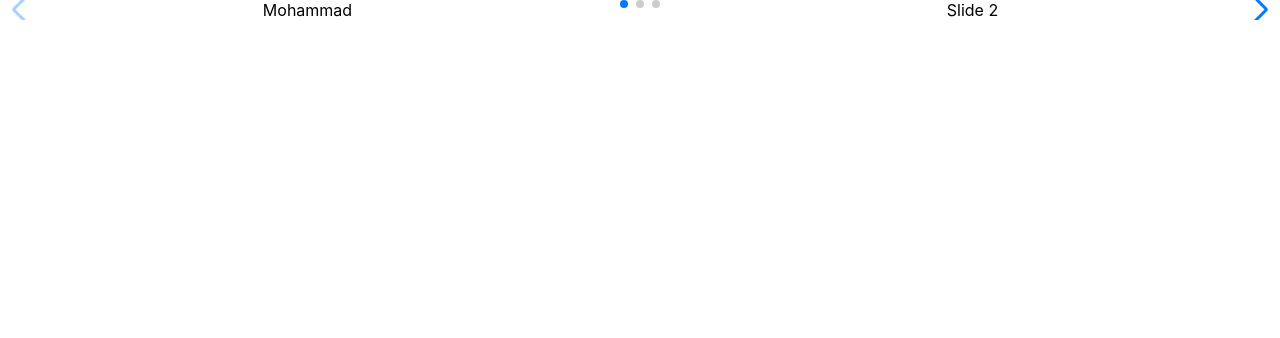
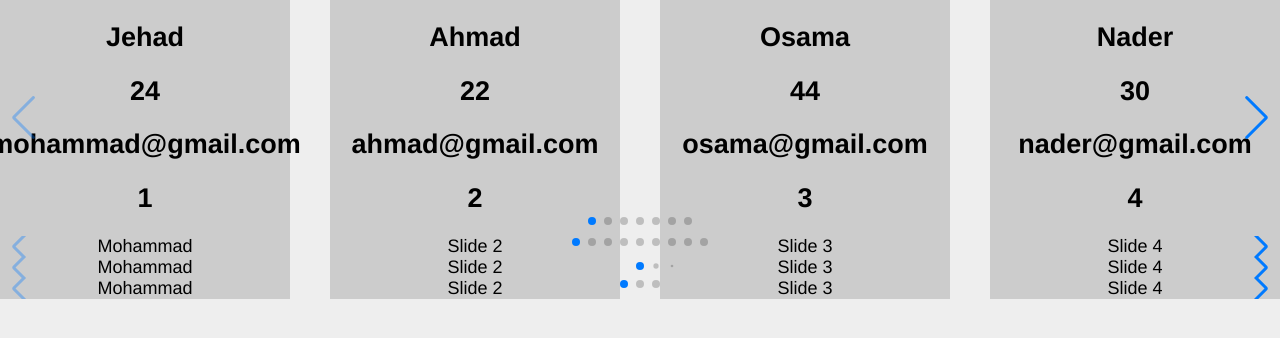
Before and after one commit to mohammaddarweesh-oop/project-one, a React (Create React App) app: page / in a window 1280 px wide. Shown: the top 338 px of the page. Built offline with nearby package versions, Linux system fonts and the light colour scheme.

Commit message:
clickable and dynamic

```diff
--- a/src/App.js
+++ b/src/App.js
@@ -4,17 +4,127 @@ import "swiper/swiper.min.css";
 import "./App.css";
 import "swiper/css/navigation";
 import "swiper/css/pagination";
+import "./main.css";
 
 SwiperCore.use([Pagination, Navigation]);
 
 function App() {
+  let userData = [
+    { id: 1, name: "Jehad", email: "mohammad@gmail.com", age: 24 },
+    { id: 2, name: "Ahmad", email: "ahmad@gmail.com", age: 22 },
+    { id: 3, name: "Osama", email: "osama@gmail.com", age: 44 },
+    { id: 4, name: "Nader", email: "nader@gmail.com", age: 30 },
+    { id: 5, name: "Same", email: "same@gmail.com", age: 33 },
+    { id: 6, name: "Khaled", email: "khaled@gmail.com", age: 70 },
+    { id: 5, name: "Faiza", email: "faiza@gmail.com", age: 23 },
+    { id: 5, name: "Dawood", email: "dawood@gmail.com", age: 14 },
+    { id: 5, name: "Moaath", email: "moaath@gmail.com", age: 18 },
+    { id: 5, name: "Sulaiman", email: "Sulaiman@gmail.com", age: 24 },
+  ];
+
+  const view = () => {
+    const ss = userData.map((el) => (
+      <SwiperSlide>
+        <h2>{el.name}</h2>
+        <h2>{el.age}</h2>
+        <h2>{el.email}</h2>
+        <h2>{el.id}</h2>
+      </SwiperSlide>
+    ));
+    return (
+      <Swiper spaceBetween={50} slidesPerView={2} navigation pagination>
+        {ss}
+      </Swiper>
+    );
+  };
+
+  const breakPoint = {
+    320: {
+      slidesPerView: 2,
+      spaceBetween: 20,
+    },
+    // when window width is >= 480px
+    480: {
+      slidesPerView: 3,
+      spaceBetween: 30,
+    },
+    // when window width is >= 640px
+    640: {
+      slidesPerView: 4,
+      spaceBetween: 40,
+    },
+  };
   return (
     <div className="App">
-      <Swiper spaceBetween={50} slidesPerView={2} navigation pagination>
-        <SwiperSlide>Mohammad</SwiperSlide>
-        <SwiperSlide>Slide 2</SwiperSlide>
-        <SwiperSlide>Slide 3</SwiperSlide>
-        <SwiperSlide>Slide 4</SwiperSlide>
+      <Swiper
+        spaceBetween={50}
+        slidesPerView={2}
+        navigation
+        pagination={{ clickable: "true" }}
+        className="swiper"
+        breakpoints={breakPoint}
+      >
+        {userData.map((el) => (
+          <SwiperSlide>
+            <div>
+              <h2>{el.name}</h2>
+              <h2>{el.age}</h2>
+              <h2>{el.email}</h2>
+              <h2>{el.id}</h2>
+            </div>
+          </SwiperSlide>
+        ))}
+      </Swiper>
+      <Swiper
+        spaceBetween={50}
+        slidesPerView={2}
+        navigation
+        pagination={{ clickable: "true" }}
+        className="swiper"
+        breakpoints={breakPoint}
+      >
+        <SwiperSlide className="swiper-slide">Mohammad</SwiperSlide>
+        <SwiperSlide className="swiper-slide">Slide 2</SwiperSlide>
+        <SwiperSlide className="swiper-slide">Slide 3</SwiperSlide>
+        <SwiperSlide className="swiper-slide">Slide 4</SwiperSlide>
+        <SwiperSlide className="swiper-slide">Mohammad</SwiperSlide>
+        <SwiperSlide className="swiper-slide">Slide 2</SwiperSlide>
+        <SwiperSlide className="swiper-slide">Slide 3</SwiperSlide>
+        <SwiperSlide className="swiper-slide">Slide 4</SwiperSlide>
+        <SwiperSlide className="swiper-slide">Mohammad</SwiperSlide>
+        <SwiperSlide className="swiper-slide">Slide 2</SwiperSlide>
+        <SwiperSlide className="swiper-slide">Slide 3</SwiperSlide>
+        <SwiperSlide className="swiper-slide">Slide 4</SwiperSlide>
+      </Swiper>
+      <Swiper
+        spaceBetween={50}
+        slidesPerView={2}
+        navigation
+        pagination={{ dynamicBullets: "true" }}
+        className="swiper"
+        breakpoints={breakPoint}
+      >
+        <SwiperSlide className="swiper-slide">Mohammad</SwiperSlide>
+        <SwiperSlide className="swiper-slide">Slide 2</SwiperSlide>
+        <SwiperSlide className="swiper-slide">Slide 3</SwiperSlide>
+        <SwiperSlide className="swiper-slide">Slide 4</SwiperSlide>
+        <SwiperSlide className="swiper-slide">Mohammad</SwiperSlide>
+        <SwiperSlide className="swiper-slide">Slide 2</SwiperSlide>
+      </Swiper>
+      <Swiper
+        spaceBetween={50}
+        slidesPerView={2}
+        navigation
+        pagination
+        className="swiper"
+        breakpoints={breakPoint}
+      >
+        <SwiperSlide className="swiper-slide">Mohammad</SwiperSlide>
+        <SwiperSlide className="swiper-slide">Slide 2</SwiperSlide>
+        <SwiperSlide className="swiper-slide">Slide 3</SwiperSlide>
+        <SwiperSlide className="swiper-slide">Slide 4</SwiperSlide>
+        <SwiperSlide className="swiper-slide">Mohammad</SwiperSlide>
+        <SwiperSlide className="swiper-slide">Slide 2</SwiperSlide>
       </Swiper>
     </div>
   );
--- /dev/null
+++ b/src/main.css
@@ -0,0 +1,40 @@
+#app {
+  height: 100%;
+}
+html,
+body {
+  position: relative;
+  height: 100%;
+}
+
+body {
+  background: #eee;
+  font-family: Helvetica Neue, Helvetica, Arial, sans-serif;
+  font-size: 14px;
+  color: #000;
+  margin: 0;
+  padding: 0;
+}
+
+.swiper {
+  width: 100%;
+  height: 100%;
+}
+
+.swiper-slide {
+  text-align: center;
+  font-size: 18px;
+  background: #ccc;
+
+  /* Center slide text vertically */
+  display: flex;
+  justify-content: center;
+  align-items: center;
+}
+
+.swiper-slide img {
+  display: block;
+  width: 100%;
+  height: 100%;
+  object-fit: cover;
+}
```
